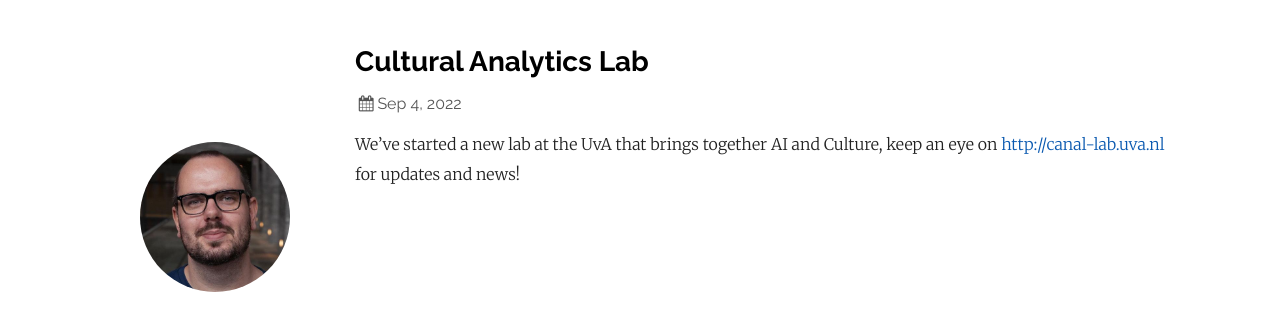
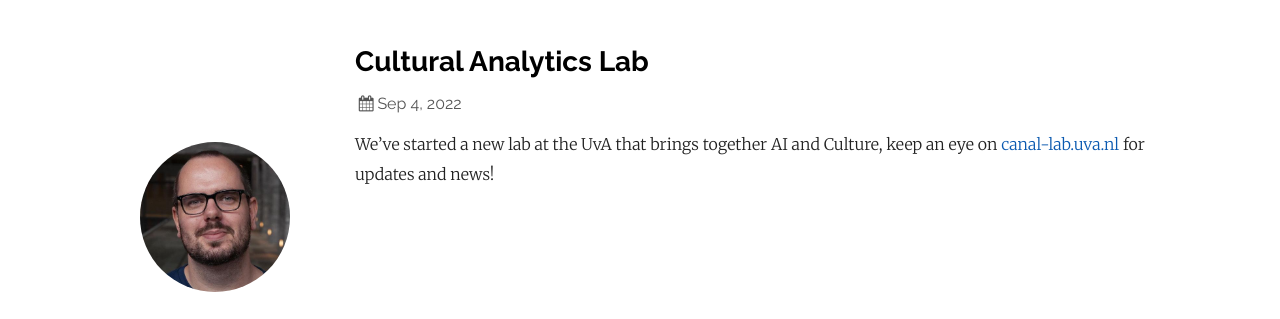
Before and after one commit to Nanne/nanne.github.io, a Jekyll site: the page built from _posts/2022-09-04-cultural-analytics-lab.md, in a window 1280 px wide. Shown: the top 319 px of the page. Built offline with Jekyll 4.4.1, drawn with Linux system fonts in a browser that asks for light colours; some web fonts are replaced; some of the changed lines change nothing that is shown.

Commit message:
Update from Forestry.io Nanne updated _posts/2022-09-04-cultural-analytics-lab.md

```diff
--- a/_posts/2022-09-04-cultural-analytics-lab.md
+++ b/_posts/2022-09-04-cultural-analytics-lab.md
@@ -4,4 +4,4 @@ title: Cultural Analytics Lab
 date: 2022-09-04 22:00:00 +0000
 
 ---
-We've started a new lab at the UvA that brings together AI and Culture, keep an eye on [http://canal-lab.uva.nl](http://canal-lab.uva.nl "canal-lab.uva.nl") for updates and news!
+We've started a new lab at the UvA that brings together AI and Culture, keep an eye on [canal-lab.uva.nl](http://canal-lab.uva.nl) for updates and news!
```
